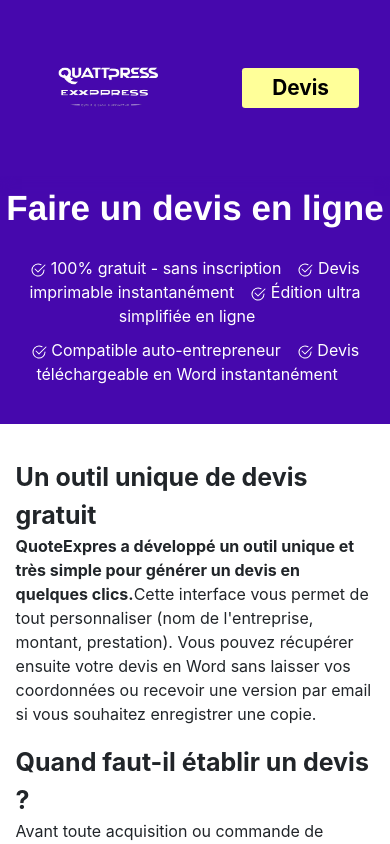
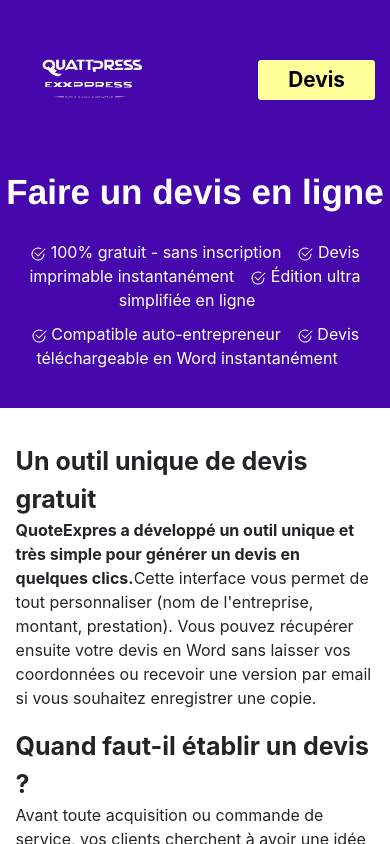
Before and after one commit to FAWZY20/QuoteExpress_FrontEnd, an Angular app: page / in a window 390 px wide. Shown: the top 844 px of the page. Built offline with nearby package versions, Linux system fonts and the light colour scheme.

Commit message:
amelioration du design

```diff
--- a/src/app/components/header/header.component.css
+++ b/src/app/components/header/header.component.css
@@ -31,6 +31,10 @@
     .header-bloc-title{
         font-size: 35px;
         margin-bottom: 4%;
+    }
+
+    .navbar{
+        padding: 0;
     }
 }
 
```
